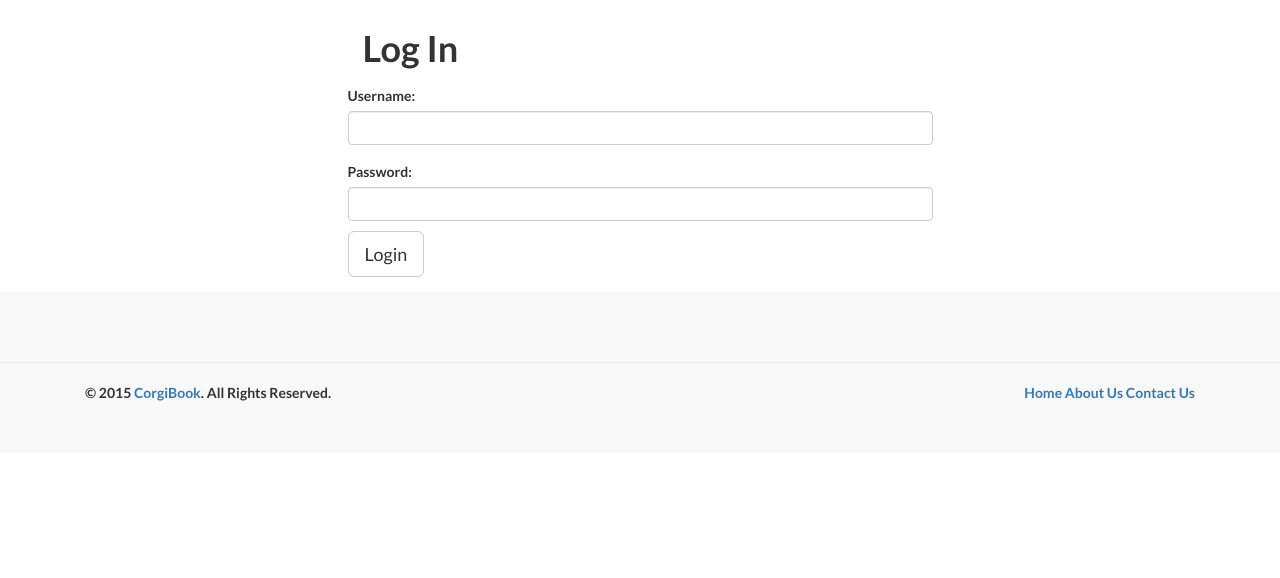
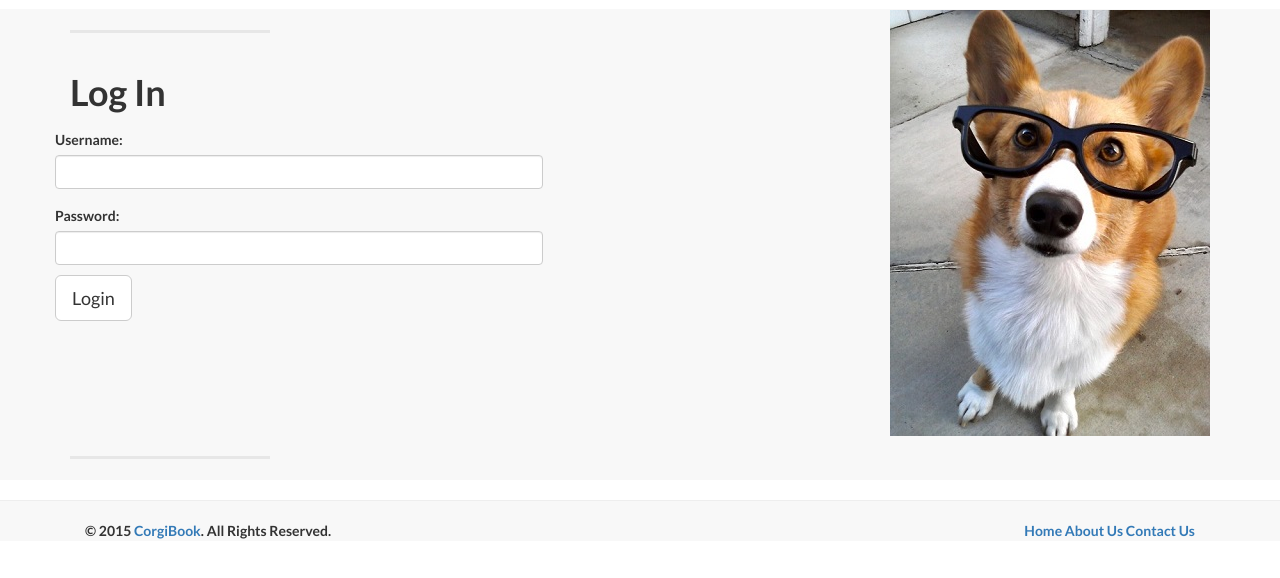
Before and after one commit to DylanGrayson/social_proj4, a Django app: template main/templates/main/login.html in a window 1280 px wide. Shown: the part 51-629 px from the top of the page. Run offline with Django 3.2, Linux system fonts and the light colour scheme; the template is opened without the code that fills it: values that come from a table or form of the project are taken from there, others are empty; parts of the project's set-up code (start-up, migrations or seed data) failed here and were passed over; some libraries are stand-ins or nearby versions.

Commit message:
Updated the Login Page
fixed some tages and styled the log in page

```diff
--- a/main/static/css/landing-page.css
+++ b/main/static/css/landing-page.css
@@ -93,7 +93,7 @@ h6 {
 }
 
 .content-section-a {
-    padding: 50px 0;
+    padding: 1px 0;
     background-color: #f8f8f8;
 }
 
@@ -161,7 +161,7 @@ h6 {
 }
 
 footer {
-    padding: 50px 0;
+    padding: inherit;
     background-color: #f8f8f8;
 }
 
--- a/main/templates/main/login.html
+++ b/main/templates/main/login.html
@@ -10,10 +10,14 @@
 
 {% block content %}
 
+
+<div class="content-section-a">
         <div class="container">
             <div class="row">
-        <div class="col-md-3"></div>
-        <div class="col-md-6">
+                <div class="col-lg-5 col-sm-6">
+                    <hr class="section-heading-spacer">
+                    <div class="clearfix"></div>
+
                     {% if messages %}
                                 <div class="alert alert-danger" role="alert">
                                     {% for message in messages %}
@@ -30,9 +34,20 @@
                                 <input class="btn btn-default btn-lg" type="submit" value="Login">
                                 </div>
                             </form>
+
+
                             </div>
-        <div class="col-md-3"></div>
+                            <div class="col-lg-5 col-lg-offset-2 col-sm-6">
+                                <img class="img-responsive" align="right" src="{% static 'img/corgis2.jpg' %}" alt="">
                             </div>
                         </div>
+                            <hr class="section-heading-spacer">
+
+        </div>
+        <!-- /.container -->
+
+
+
+
 
 {% endblock %}
```
Also changed, not shown: db.sqlite3, main/static/img/corgis2.jpg (added). Lines whose indentation alone changed are shown as unchanged.
